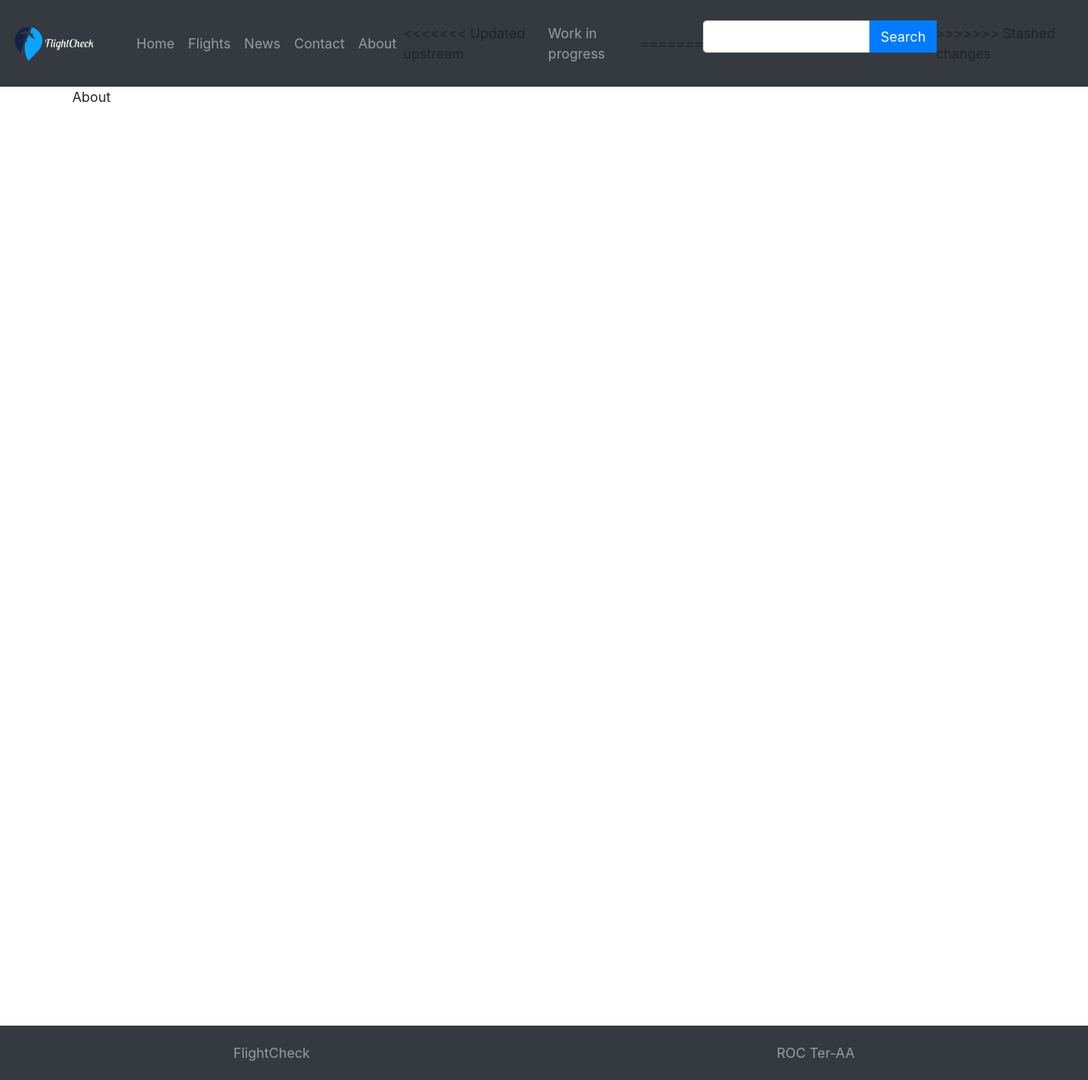
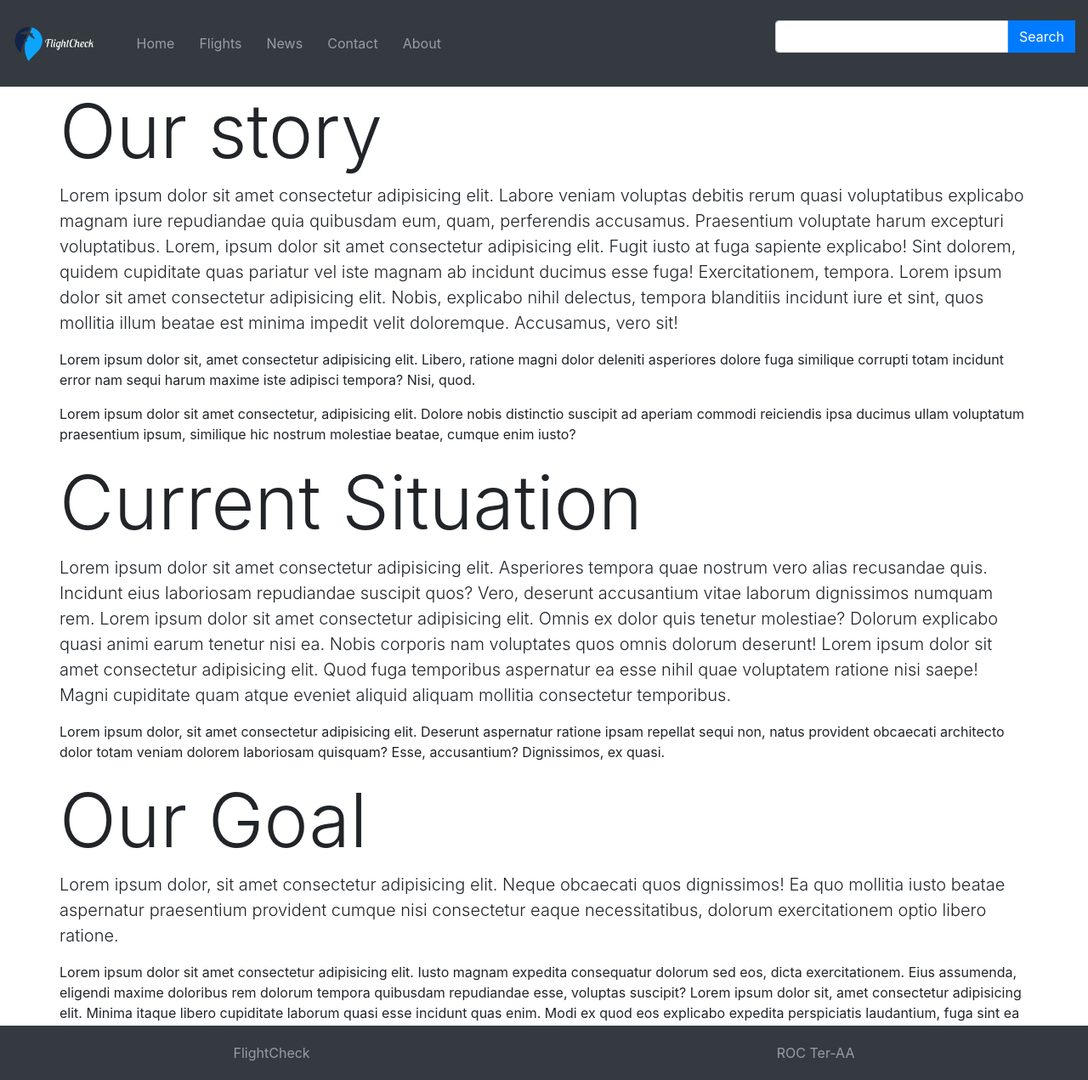
Before and after one commit to myrell8/Proftaak2, a PHP site: page /FlightCheck/about.php in a window 1280 px wide. Shown: the whole page at 85% size. Run offline with PHP 8.4, Linux system fonts and the light colour scheme; some libraries are stand-ins or nearby versions.

Commit message:
About.php filled and comments added

```diff
--- a/about.php
+++ b/about.php
@@ -6,11 +6,31 @@
 	<body>
 
 	<?php require 'includes/header.inc.php'; ?>
+   <div class="container">
+      <div class="row">
+         <div class="col-xs-12">
+			<h1 class="display-2">Our story</h1>
+			<p class="lead">Lorem ipsum dolor sit amet consectetur adipisicing elit. Labore veniam voluptas debitis rerum quasi voluptatibus explicabo magnam iure repudiandae quia quibusdam eum, quam, perferendis accusamus. Praesentium voluptate harum excepturi voluptatibus. Lorem, ipsum dolor sit amet consectetur adipisicing elit. Fugit iusto at fuga sapiente explicabo! Sint dolorem, quidem cupiditate quas pariatur vel iste magnam ab incidunt ducimus esse fuga! Exercitationem, tempora.	Lorem ipsum dolor sit amet consectetur adipisicing elit. Nobis, explicabo nihil delectus, tempora blanditiis incidunt iure et sint, quos mollitia illum beatae est minima impedit velit doloremque. Accusamus, vero sit!</p>
+			<p>Lorem ipsum dolor sit, amet consectetur adipisicing elit. Libero, ratione magni dolor deleniti asperiores dolore fuga similique corrupti totam incidunt error nam sequi harum maxime iste adipisci tempora? Nisi, quod.</p>
+			<p>Lorem ipsum dolor sit amet consectetur, adipisicing elit. Dolore nobis distinctio suscipit ad aperiam commodi reiciendis ipsa ducimus ullam voluptatum praesentium ipsum, similique hic nostrum molestiae beatae, cumque enim iusto?</p>
+		</div>
+	  </div>
 
-		<div class="container">
-			About
-		</div>
-
+	  <div class="row">
+		  <div class="col-xs-12">
+				<h2 class="display-2">Current Situation</h2>
+				<p class="lead">Lorem ipsum dolor sit amet consectetur adipisicing elit. Asperiores tempora quae nostrum vero alias recusandae quis. Incidunt eius laboriosam repudiandae suscipit quos? Vero, deserunt accusantium vitae laborum dignissimos numquam rem. Lorem ipsum dolor sit amet consectetur adipisicing elit. Omnis ex dolor quis tenetur molestiae? Dolorum explicabo quasi animi earum tenetur nisi ea. Nobis corporis nam voluptates quos omnis dolorum deserunt! Lorem ipsum dolor sit amet consectetur adipisicing elit. Quod fuga temporibus aspernatur ea esse nihil quae voluptatem ratione nisi saepe! Magni cupiditate quam atque eveniet aliquid aliquam mollitia consectetur temporibus.</p>
+				<p>Lorem ipsum dolor, sit amet consectetur adipisicing elit. Deserunt aspernatur ratione ipsam repellat sequi non, natus provident obcaecati architecto dolor totam veniam dolorem laboriosam quisquam? Esse, accusantium? Dignissimos, ex quasi.</p>
+		  </div>
+	  </div>
+	   <div class="row">
+		   <div class="col-xs-12">
+			   <h1 class="display-2">Our Goal</h1>
+			   <p class="lead">Lorem ipsum dolor, sit amet consectetur adipisicing elit. Neque obcaecati quos dignissimos! Ea quo mollitia iusto beatae aspernatur praesentium provident cumque nisi consectetur eaque necessitatibus, dolorum exercitationem optio libero ratione.</p>
+			   <p>Lorem ipsum dolor sit amet consectetur adipisicing elit. Iusto magnam expedita consequatur dolorum sed eos, dicta exercitationem. Eius assumenda, eligendi maxime doloribus rem dolorum tempora quibusdam repudiandae esse, voluptas suscipit? Lorem ipsum dolor sit, amet consectetur adipisicing elit. Minima itaque libero cupiditate laborum quasi esse incidunt quas enim. Modi ex quod eos explicabo expedita perspiciatis laudantium, fuga sint ea error! Lorem ipsum dolor sit amet consectetur adipisicing elit. Neque soluta nostrum mollitia optio dignissimos ab eius asperiores, sapiente nam, cum harum est voluptatum itaque quo, dolorum commodi quis iure error!	</p>
+		   </div>
+	   </div>
+   </div>
 	<?php require 'includes/footer.inc.php'; ?>
 
 
--- a/includes/footer.inc.php
+++ b/includes/footer.inc.php
@@ -1,3 +1,4 @@
+<!-- The default footer for all pages that will be included with the require function in php -->
 <footer class="footer bg-dark fixed-bottom d-flex justify-content-around align-items-center">
     <span>FlightCheck</span>
     <span>ROC Ter-AA</span>
--- a/includes/header.inc.php
+++ b/includes/header.inc.php
@@ -1,3 +1,4 @@
+<!-- The default header for all pages that will be included with the require function in php -->
 <nav class="navbar navbar-dark bg-dark navbar-expand">
 	<a href="index.php" class="navbar-brand"><img src="img/LogoWhite.png" height="46px"></a>
 	<button class="navbar-toggler" type="button" data-toggle="collapse" data-target="#navbarSupportedContent" aria-controls="navbarSupportedContent" aria-expanded="false" aria-label="Toggle navigation">
@@ -10,11 +11,8 @@
 		<li class="nav-item"><a href="contact.php" class="nav-link">Contact</a></li>
 		<li class="nav-item"><a href="about.php" class="nav-link">About</a></li>
 	</ul>
-<<<<<<< Updated upstream
 	<span class="navbar-text mr-2">
-      Work in progress
     </span>
-=======
 	<div class="pull-right">
 		<div class="input-group mb-3">
 
@@ -35,5 +33,4 @@
 		  </div>
 		</div> -->
 	</div>
->>>>>>> Stashed changes
 </nav>
--- a/js/main.js
+++ b/js/main.js
@@ -13,7 +13,6 @@ $("#btn-search-flight-id").click(function() {
 		type: "GET",
 		contentType: "application/json",
 		success: function(data) {
-			console.log(data);
 			// $.each(data, function (index, value) {
 			//   alert("dikke steen");
 			// });
```
Also changed, not shown: js/news.js (+6 -1 lines), news.php (+4 -3 lines).
